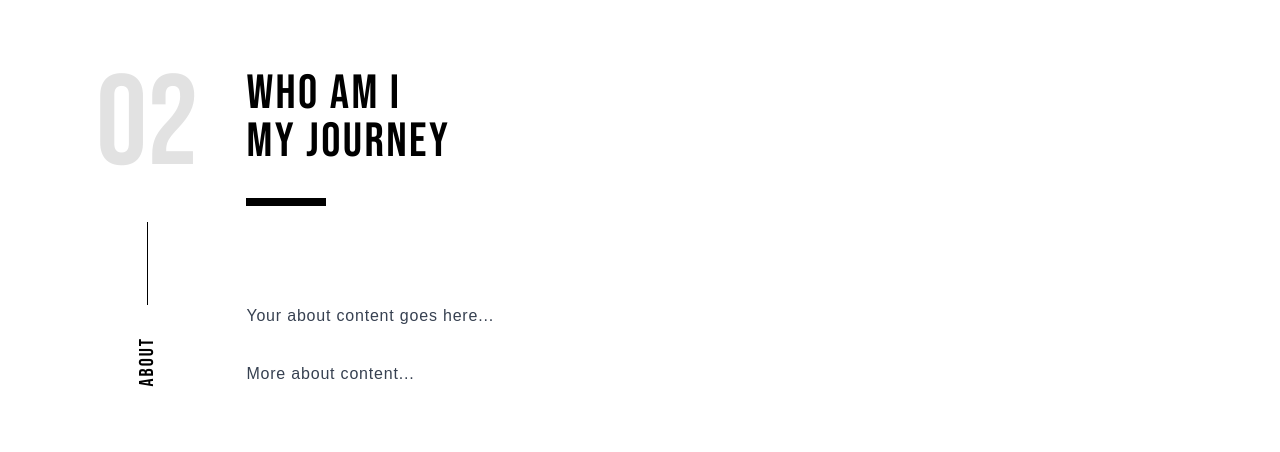
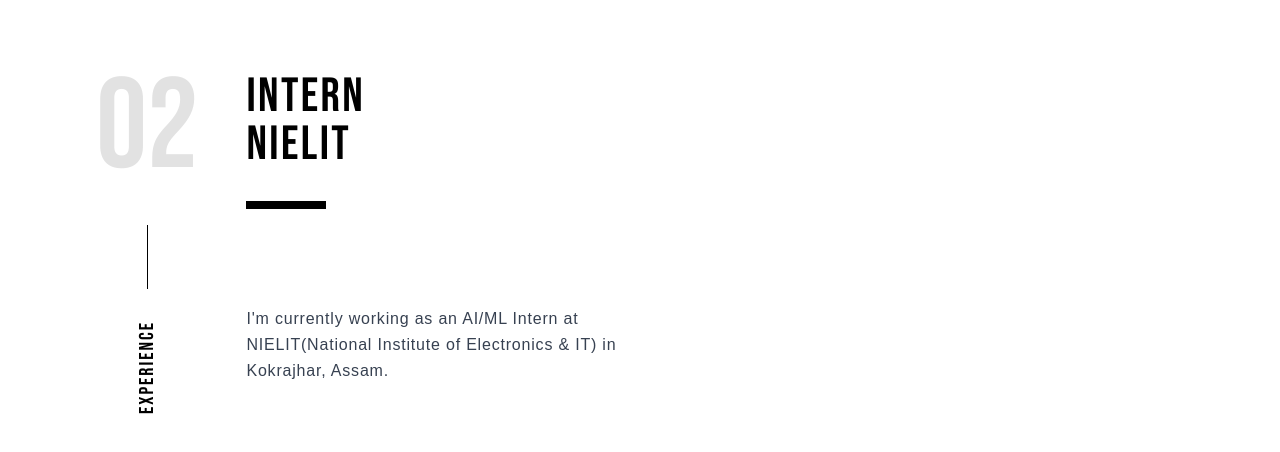
Before and after one commit to kalpokoch/MyPortfolio-25, a React (Vite) app: page / in a window 1280 px wide. Shown: the part 972-1424 px from the top of the page. Built offline with nearby package versions, Linux system fonts and the light colour scheme; a web font is replaced by a local one.

Commit message:
experience.tsx added

```diff
--- a/src/components/Header.tsx
+++ b/src/components/Header.tsx
@@ -20,7 +20,7 @@
 
   const navItems: NavItem[] = [
     { id: '01', label: 'INTRODUCE', number: '01' },
-    { id: '02', label: 'ABOUT', number: '02' },
+    { id: '02', label: 'EXPERIENCE', number: '02' },
     { id: '03', label: 'PROJECTS', number: '03' },
     { id: '04', label: 'SKILLS', number: '04' },
     { id: '05', label: 'CONTACT', number: '05' }
@@ -52,7 +52,7 @@
       // Map section IDs to their corresponding DOM element IDs
       const sectionMap = {
         '01': 'hero',
-        '02': 'about',
+        '02': 'experience',
         '03': 'projects', // Add these as you create the sections
         '04': 'skills',
         '05': 'contact'
--- a/src/components/landing/About.tsx
+++ /dev/null
@@ -1,30 +0,0 @@
-// src/components/landing/About.tsx
-import React from 'react';
-import SectionLayout from '../layouts/SectionLayout';
-
-
-interface AboutProps {
-  className?: string;
-}
-
-const About: React.FC<AboutProps> = ({ className = '' }) => {
-  return (
-    <SectionLayout
-      sectionNumber="02"
-      verticalText="ABOUT"
-      title="WHO AM I"
-      subtitle="MY JOURNEY"
-      className={`bg-transparent ${className}`}
-    >
-      <p className="text-base leading-relaxed text-gray-700 font-normal">
-        Your about content goes here...
-      </p>
-
-      <p className="text-base leading-relaxed text-gray-700 font-normal">
-        More about content...
-      </p>
-    </SectionLayout>
-  );
-};
-
-export default About;
--- /dev/null
+++ b/src/components/landing/Experience.tsx
@@ -0,0 +1,32 @@
+
+import React from 'react';
+import SectionLayout from '../layouts/SectionLayout';
+
+interface AboutProps {
+  className?: string;
+}
+
+const Experience: React.FC<AboutProps> = ({ className = '' }) => {
+  return (
+    <SectionLayout
+      sectionNumber="02"
+      verticalText="EXPERIENCE"
+      title="INTERN"
+      subtitle="NIELIT"
+      className={`bg-transparent ${className}`}
+    >
+      <p className="text-base leading-relaxed text-gray-700 font-normal lg:pr-7">
+        I'm currently working as an AI/ML Intern at NIELIT(National Institute of Electronics & IT)
+        in Kokrajhar, Assam.
+      </p>
+
+      {/* <p className="text-base leading-relaxed text-gray-700 font-normal lg:pr-7">
+        I'm currently working as an AI/ML Intern at NIELIT(National Institute of Electronics & IT)
+        in Kokrajhar, Assam.
+      </p> */}
+
+    </SectionLayout>
+  );
+};
+
+export default Experience;
--- a/src/main.tsx
+++ b/src/main.tsx
@@ -2,7 +2,7 @@
 import { createRoot } from 'react-dom/client'
 import Header from './components/Header.tsx'
 import Hero from './components/landing/Hero.tsx'
-import About from './components/landing/About.tsx'
+import Experience from './components/landing/Experience.tsx'
 import './index.css'
 
 const App = () => {
@@ -15,7 +15,7 @@
     // Optional: Smooth scroll to section
     const sectionMap: { [key: string]: string } = {
       '01': 'hero',
-      '02': 'about',
+      '02': 'experience',
       // Add more sections as you create them
       // '03': 'projects',
       // '04': 'skills',
@@ -41,8 +41,8 @@
         <div id="hero">
           <Hero />
         </div>
-        <div id="about">
-          <About />
+        <div id="experience">
+          <Experience />
         </div>
         {/* Add more sections as needed */}
         {/*
```
